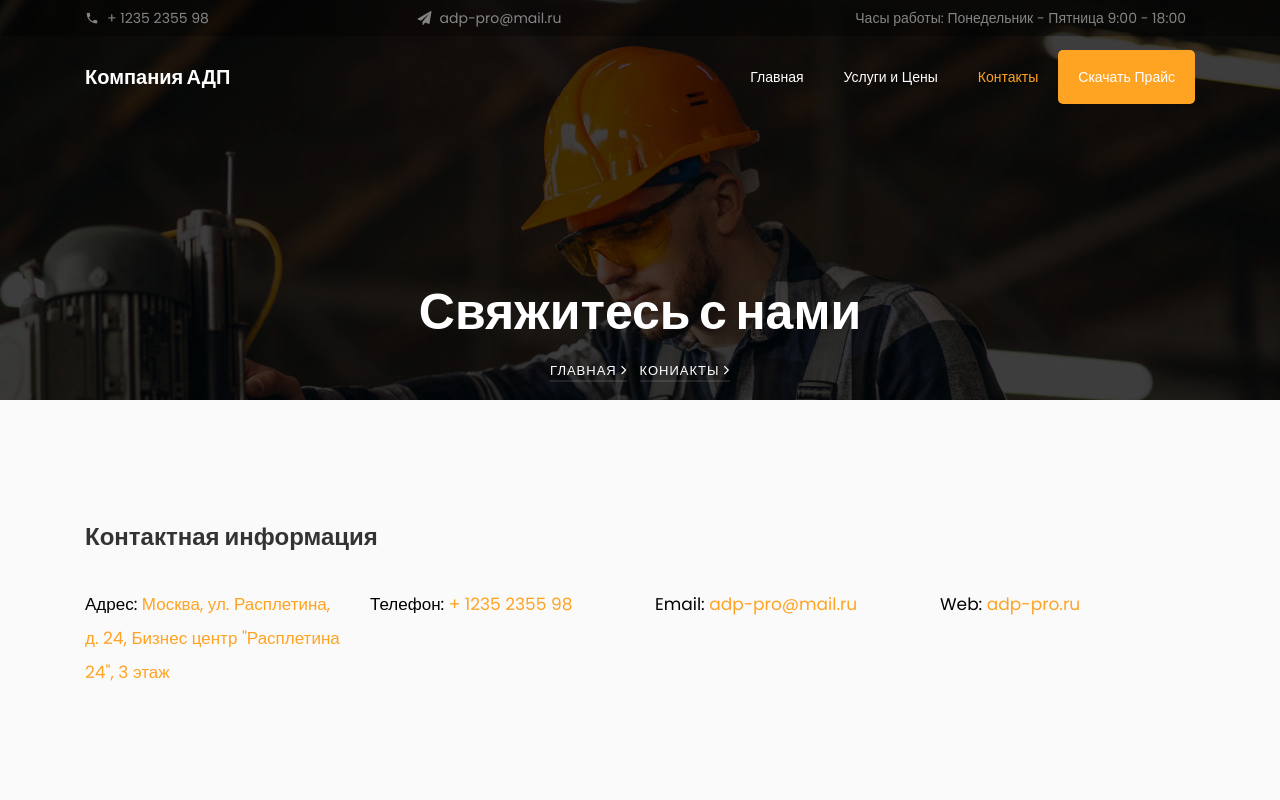
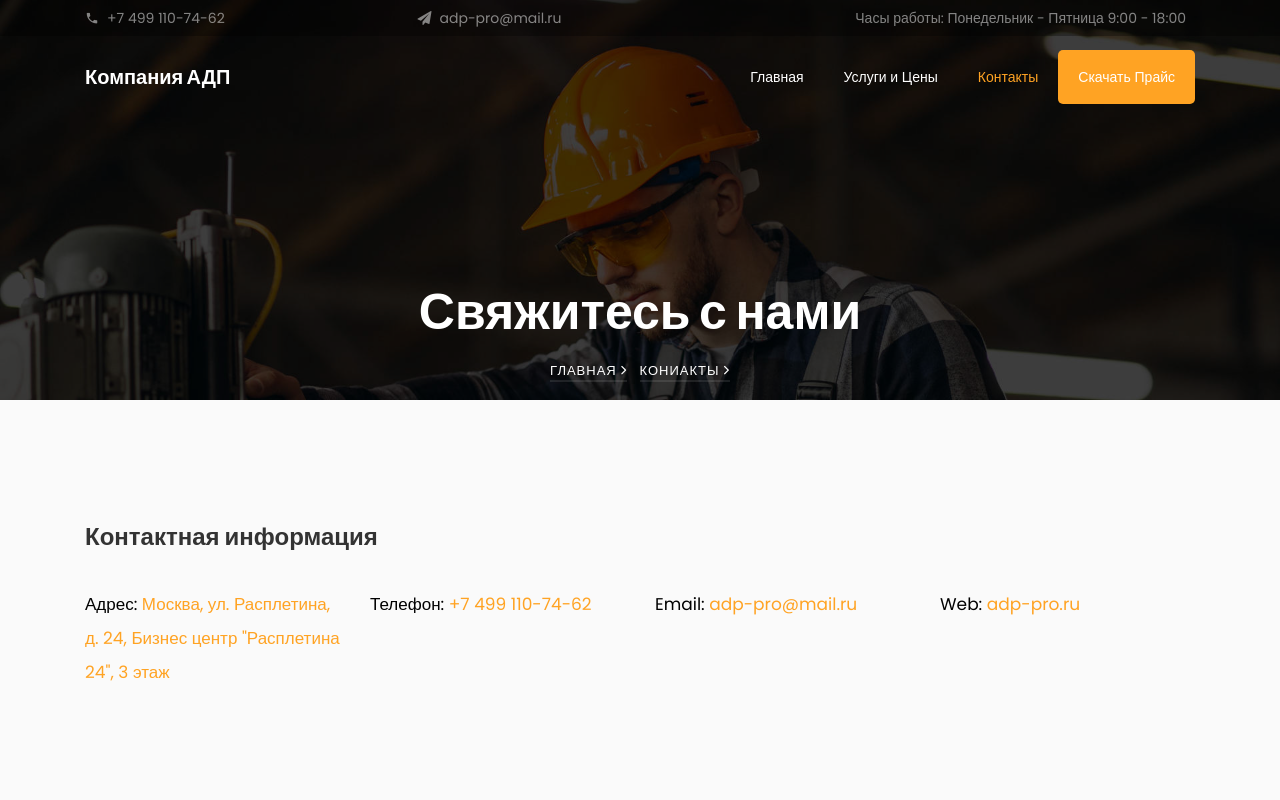
Before and after one commit to UltraDev01/app14, a plain HTML site: page contact.html in a window 1280 px wide. Shown: the top 800 px of the page. Drawn offline with Linux system fonts and the light colour scheme; files whose address does not match are found by name; a web font is replaced by a local one.

Commit message:
phone and meta

```diff
--- a/contact.html
+++ b/contact.html
@@ -39,7 +39,7 @@
             <div class="col-md pr-4 d-flex topper align-items-center">
               <div class="icon mr-2 d-flex justify-content-center align-items-center"><span class="icon-phone2"></span>
               </div>
-              <span class="text">+ 1235 2355 98</span>
+              <span class="text">+7 499 110-74-62</span>
             </div>
             <div class="col-md pr-4 d-flex topper align-items-center">
               <div class="icon mr-2 d-flex justify-content-center align-items-center"><span
@@ -103,7 +103,7 @@
         </div>
         <div class="col-md-3 d-flex">
           <div class="dbox">
-            <p><span>Телефон:</span> <a href="tel://1234567920">+ 1235 2355 98</a></p>
+            <p><span>Телефон:</span> <a href="tel://1234567920">+7 499 110-74-62</a></p>
           </div>
         </div>
         <div class="col-md-3 d-flex">
```
Also changed, not shown: index.html (+2 -1 lines), service.html (+1 -1 lines).
